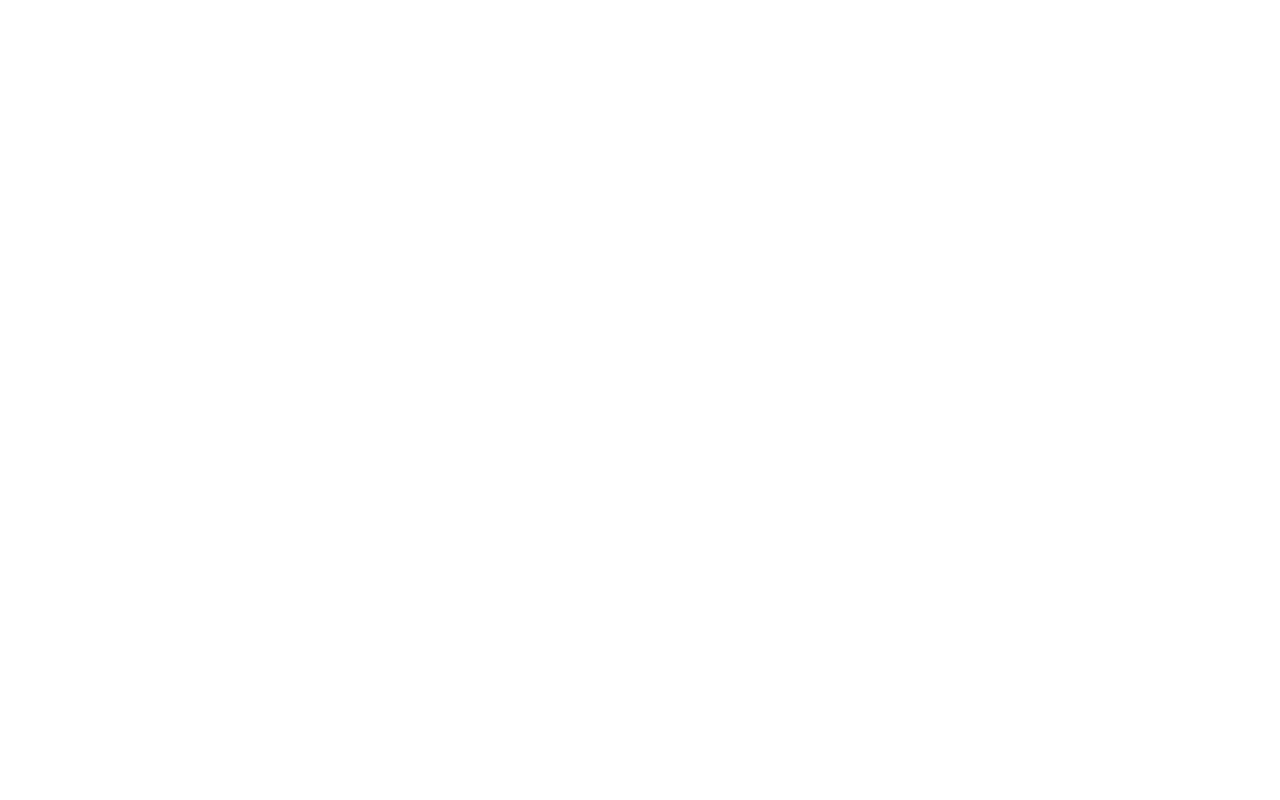
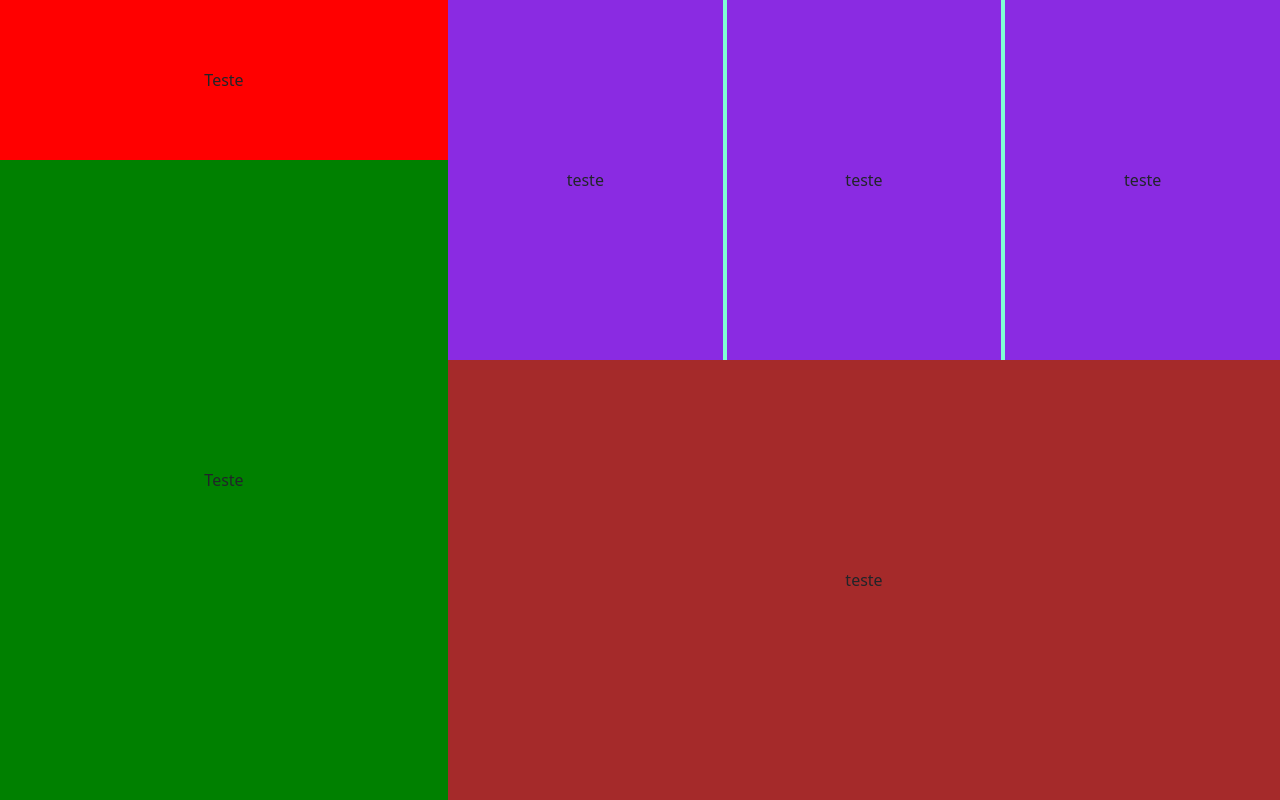
Before and after one commit to MuriloLCN/Simulador-MESI, a plain HTML site: page index.html in a window 1280 px wide. Drawn offline with nearby package versions, Linux system fonts and the light colour scheme.

Commit message:
Rascunho layout da pagina

```diff
--- a/index.html
+++ b/index.html
@@ -9,9 +9,37 @@
         <link href="https://cdn.jsdelivr.net/npm/bootstrap@5.3.3/dist/css/bootstrap.min.css" rel="stylesheet" integrity="sha384-QWTKZyjpPEjISv5WaRU9OFeRpok6YctnYmDr5pNlyT2bRjXh0JMhjY6hW+ALEwIH" crossorigin="anonymous">
         <script src="https://cdn.jsdelivr.net/npm/bootstrap@5.3.3/dist/js/bootstrap.bundle.min.js" integrity="sha384-YvpcrYf0tY3lHB60NNkmXc5s9fDVZLESaAA55NDzOxhy9GkcIdslK1eN7N6jIeHz" crossorigin="anonymous"></script>
         <link href="https://fonts.googleapis.com/css2?family=Roboto:wght@300&display=swap" rel="stylesheet">
+        <link href="style.css" rel="stylesheet">
     </head>
     <body style="background-color: #ffffff;">
-
+        <div class="caixa-externa"> <!-- Caixa externa -->
+            <div class="lado-esquerdo"> <!-- Lado esquerdo -->
+                <div class="entrada-usuario"> <!-- Entrada do usuário-->
+                    <div> <!-- Caixa de texto onde vão ter os elementos de entrada-->
+                        Teste
+                    </div>
+                </div>
+                <div class="log-execucao"> <!-- Log de execução -->
+                    Teste
+                </div>
+            </div>
+            <div class="lado-direito"> <!-- Lado direito -->
+                <div class="parte-cima"> <!-- Parte de cima - Caches -->
+                    <div class="caixa-cache">
+                        teste
+                    </div>
+                    <div class="caixa-cache">
+                        teste
+                    </div>
+                    <div class="caixa-cache">
+                        teste
+                    </div>
+                </div>
+                <div class="parte-ram"> <!-- Parte de baixo - RAM -->
+                    teste
+                </div>
+            </div>
+        </div>
         <script src="script.js"></script>
     </body>
 </html>
--- a/style.css
+++ b/style.css
@@ -1 +1,101 @@
 body { margin: 0; padding: 0; }
+
+.caixa-externa {
+    display: flex;
+    justify-content: space-around;
+    width: 100%;
+    height: 100vh;
+    background-color: red;
+    overflow: scroll;
+}
+
+.lado-esquerdo {
+    display: flex;
+    justify-content: flex-start;
+    flex-direction: column;
+    width: 35%;
+    height: 100%;
+    background-color: aqua;
+}
+
+.entrada-usuario {
+    width: 100%;
+    height: 20vh;
+    background-color: red;
+    display: flex;
+    justify-content: center;
+    align-items: center;
+}
+
+.log-execucao {
+    width: 100%;
+    height: 80vh;
+    background-color: green;
+    display: flex;
+    justify-content: center;
+    align-items: center;
+}
+
+.lado-direito {
+    display: flex;
+    justify-content: flex-start;
+    flex-direction: column;
+    width: 65%;
+    height: 100%;
+    background-color: chartreuse;
+}
+
+.parte-cima {
+    display: flex;
+    justify-content: space-between;
+    flex-direction: row;
+    background-color: aquamarine;
+}
+
+.caixa-cache {
+    display: flex;
+    justify-content: center;
+    align-items: center;
+    padding: 10px;
+    width: 33%;
+    height: 45vh;
+    background-color: blueviolet;
+}
+
+.parte-ram {
+    display: flex;
+    justify-content: center;
+    align-items: center;
+    margin: auto;
+    padding: 10px;
+    background-color: brown;
+    width: 100%;
+    height: 55vh;
+}
+
+/* <div> <!-- Caixa externa -->
+<div> <!-- Lado esquerdo -->
+    <div> <!-- Entrada do usuário-->
+
+    </div>
+    <div> <!-- Log de execução -->
+
+    </div>
+</div>
+<div> <!-- Lado direito -->
+    <div> <!-- Parte de cima - Caches -->
+        <div>
+
+        </div>
+        <div>
+
+        </div>
+        <div>
+
+        </div>
+    </div>
+    <div> <!-- Parte de baixo - RAM -->
+
+    </div>
+</div>
+</div> */
```
